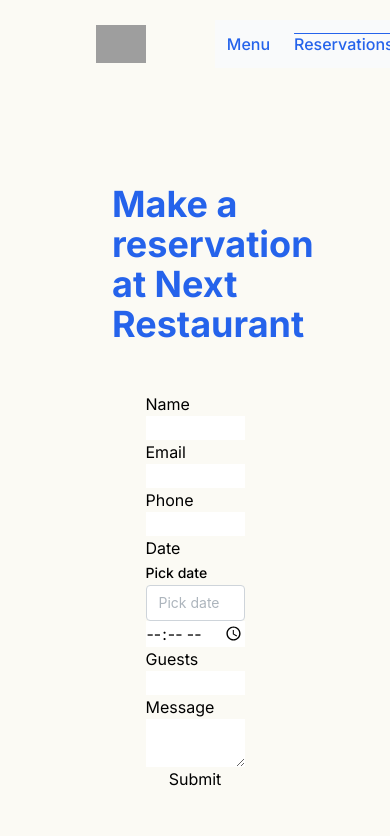
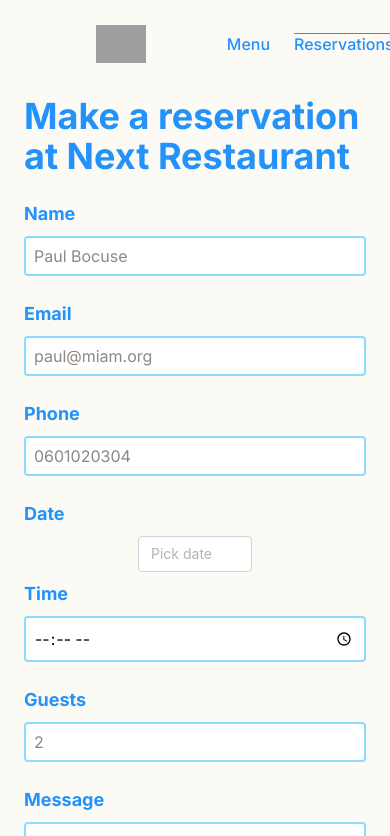
Before and after one commit to ThomasDmnc/next_thing, a Next.js app: page /reservations in a window 390 px wide. Shown: the top 836 px of the page. Built offline with nearby package versions, Linux system fonts and the light colour scheme; grey boxes are pictures that could not be loaded.

Commit message:
adding some styling. which is smwt responsive.

```diff
--- a/src/app/reservations/page.tsx
+++ b/src/app/reservations/page.tsx
@@ -8,30 +8,35 @@ export default function Reservations() {
     return (
         <>
         <Navbar />
-        <main className="flex min-h-screen flex-col items-center p-24">
-            <div className='flex flex-row w-full items-start max-w-6xl h-full px-4 mx-auto sm:px-6 '>
+        <main className="flex min-h-screen flex-col items-center p-2 md:p-12 lg:p-24">
+            <div className='flex flex-row w-full items-start max-w-6xl h-full px-4 mx-auto'>
                 <h1 className='text-4xl font-bold text-blue-600'>Make a reservation at Next Restaurant</h1>
             </div>
 
-            <form action={createReservation} className='flex flex-col my-12 w-1/2 space-evenly'>
-                <label htmlFor="name">Name</label>
-                <input type="text" id="name" name="name"  />
-                <label htmlFor="email">Email</label>
-                <input type="email" id="email" name="email" />
-                <label htmlFor="phone">Phone</label>
-                <input type="tel" id="phone" name="phone" />
-                <label htmlFor="date">Date</label>
-                <DatePickerInput
-                  label="Pick date"
-                  placeholder="Pick date"
-                  name="date"
-                />
-                <input type="time" id="time" name="time" />
-                <label htmlFor="guests">Guests</label>
-                <input type="number" id="guests" name="guests" />
-                <label htmlFor="message">Message</label>
-                <textarea id="message" name="message"  />
-                <button type="submit">Submit</button>
+            <form action={createReservation} className='flex flex-col w-full max-w-4xl justify-evenly items-start h-full px-4 py-4 mx-auto sm:px-6'>
+                <label className='font-bold text-blue-600 text-lg py-2' htmlFor="name">Name</label>
+                <input required className='w-full h-full p-2 border-2 border-blue-300 rounded mb-4' type="text" id="name" name="name" placeholder="Paul Bocuse" />
+                <label className='font-bold text-blue-600 text-lg py-2' htmlFor="email">Email</label>
+                <input required className='w-full h-full p-2 border-2 border-blue-300 rounded mb-4' type="email" id="email" name="email" placeholder="paul@miam.org" />
+                <label className='font-bold text-blue-600 text-lg py-2' htmlFor="phone">Phone</label>
+                <input required className='w-full h-full p-2 border-2 border-blue-300 rounded mb-4' type="tel" id="phone" name="phone" placeholder="0601020304" minLength={10} maxLength={10} pattern='^\d{10}$'/>
+                <label className='font-bold text-blue-600 text-lg py-2' htmlFor="date">Date</label>
+                <div className='flex flex-row w-full justify-center items-center'>
+                    <DatePickerInput
+                    placeholder="Pick date"
+                    name="date"
+                    className='w-1/3 items-center'
+                    />
+                </div>
+                <label className='font-bold text-blue-600 text-lg py-2' htmlFor="time">Time</label>
+                <input required className='w-full h-full p-2 border-2 border-blue-300 rounded mb-4' type="time" id="time" name="time" />
+                <label className='font-bold text-blue-600 text-lg py-2' htmlFor="guests">Guests</label>
+                <input required className='w-full h-full p-2 border-2 border-blue-300 rounded mb-4' type="number" id="guests" name="guests" placeholder="2" min='1' max='10'/>
+                <label className='font-bold text-blue-600 text-lg py-2' htmlFor="message">Message</label>
+                <textarea required rows={5} className='w-full h-full p-2 border-2 border-blue-300 rounded mb-4'  id="message" name="message"  placeholder="Bonjour. Yes, it's Paul. I'd like to book a table for 2. Extra-butter in my purée, thanks."/>
+                <div className='flex flex-row w-full justify-center items-center my-8'>
+                    <button className='bg-gray-500 rounded-lg p-4 font-bold text-white hover:bg-gray-700 w-1/3' type="submit">Submit</button>
+                </div>
             </form>
 
         </main>
--- a/src/app/ui/navbar.tsx
+++ b/src/app/ui/navbar.tsx
@@ -38,7 +38,7 @@ export function Navbar(){
                     return (
                         <Link key={link.name} href={link.url}
                         className={clsx(
-                            'justify-center bg-gray-50 p-3 font-bold text-blue-600 font-medium rounded-md hover:overline', pathname === link.url && 'overline'
+                            'justify-center p-3 font-bold text-blue-600 font-medium rounded-md hover:overline', pathname === link.url && 'overline'
                           )}>
                             <p>{link.name}</p>
                         </Link>
--- a/tailwind.config.js
+++ /dev/null
@@ -1,77 +0,0 @@
-/** @type {import('tailwindcss').Config} */
-module.exports = {
-  darkMode: ["class"],
-  content: [
-    './pages/**/*.{ts,tsx}',
-    './components/**/*.{ts,tsx}',
-    './app/**/*.{ts,tsx}',
-    './src/**/*.{ts,tsx}',
-  ],
-  prefix: "",
-  theme: {
-    container: {
-      center: true,
-      padding: "2rem",
-      screens: {
-        "2xl": "1400px",
-      },
-    },
-    extend: {
-      colors: {
-        border: "hsl(var(--border))",
-        input: "hsl(var(--input))",
-        ring: "hsl(var(--ring))",
-        background: "hsl(var(--background))",
-        foreground: "hsl(var(--foreground))",
-        primary: {
-          DEFAULT: "hsl(var(--primary))",
-          foreground: "hsl(var(--primary-foreground))",
-        },
-        secondary: {
-          DEFAULT: "hsl(var(--secondary))",
-          foreground: "hsl(var(--secondary-foreground))",
-        },
-        destructive: {
-          DEFAULT: "hsl(var(--destructive))",
-          foreground: "hsl(var(--destructive-foreground))",
-        },
-        muted: {
-          DEFAULT: "hsl(var(--muted))",
-          foreground: "hsl(var(--muted-foreground))",
-        },
-        accent: {
-          DEFAULT: "hsl(var(--accent))",
-          foreground: "hsl(var(--accent-foreground))",
-        },
-        popover: {
-          DEFAULT: "hsl(var(--popover))",
-          foreground: "hsl(var(--popover-foreground))",
-        },
-        card: {
-          DEFAULT: "hsl(var(--card))",
-          foreground: "hsl(var(--card-foreground))",
-        },
-      },
-      borderRadius: {
-        lg: "var(--radius)",
-        md: "calc(var(--radius) - 2px)",
-        sm: "calc(var(--radius) - 4px)",
-      },
-      keyframes: {
-        "accordion-down": {
-          from: { height: "0" },
-          to: { height: "var(--radix-accordion-content-height)" },
-        },
-        "accordion-up": {
-          from: { height: "var(--radix-accordion-content-height)" },
-          to: { height: "0" },
-        },
-      },
-      animation: {
-        "accordion-down": "accordion-down 0.2s ease-out",
-        "accordion-up": "accordion-up 0.2s ease-out",
-      },
-    },
-  },
-  plugins: [require("tailwindcss-animate")],
-}
```
